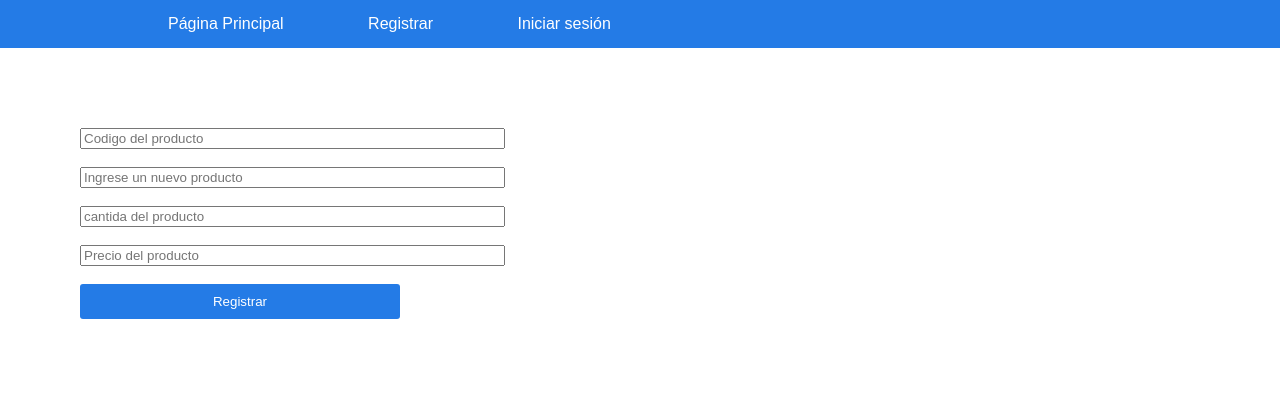
After one commit to upames/sesion-, a PHP site: page /registroProducto.php in a window 1280 px wide. The commit adds this page. Shown: the top 418 px of the page. Run offline with PHP 8.4, Linux system fonts and the light colour scheme.

Commit message:
SE agrego tabla producto, formulario y menus de nuevo producto y busqueda del mismo

```diff
--- a/index.php
+++ b/index.php
@@ -18,6 +18,8 @@
              <li><a href="index.php">P&aacutegina Principal</a></li>
               <li><a href="agregarUsuarioinfo.php">Registrar</a></li>
              <li><a href="login.php">Iniciar sesi&oacuten</a></li>
+               <li><a href="registroProducto.php">Registrar Productos</a></li>
+                 <li><a href="buscarProducto.php">Buscar Producto</a></li>
              <li>
                <div id="login">
                  <a href="#"id="abierto">Comentarios</a></i>
--- /dev/null
+++ b/registroProducto.php
@@ -0,0 +1,31 @@
+<!DOCTYPE html>
+<html lang="en" dir="ltr">
+  <head>
+    <meta charset="utf-8">
+    <title></title>
+  </head>
+  <body>
+	<link rel="stylesheet" href="estilo.css">
+  	<link rel="stylesheet" href="estilo2.css">
+      <nav>
+      				<ul class="nav navbar-nav">
+                <li><a href="index.php">P&aacutegina Principal</a></li>
+                <li><a href="agregarUsuarioinfo.php">Registrar</a></li>
+      					<li><a href="login.php">Iniciar sesi&oacuten</a></li>
+      				</ul>
+      	</nav>
+
+
+
+
+
+ <form method="post" action="agregarUsuarioProcesa.php">
+   <input type="text" name="codigo"  align="center" size="50" placeholder="Codigo del producto"><br><br>
+   <input type="text" name="nombre"  align="center" size="50" placeholder="Ingrese un nuevo producto"><br><br>
+   <input type="text" name="cantidad" align="center" size="50" placeholder="cantida del producto"><br><br>
+   <input type="text" name="precio" align="center" size="50" placeholder="Precio del producto"><br><br>
+   <input type="submit" value="Registrar">
+
+ </form>
+  </body>
+</html>
```
Also changed, not shown: buscarProducto.php (added, +30 -0 lines), encriptarBlowfish.sql (+9 -0 lines).
